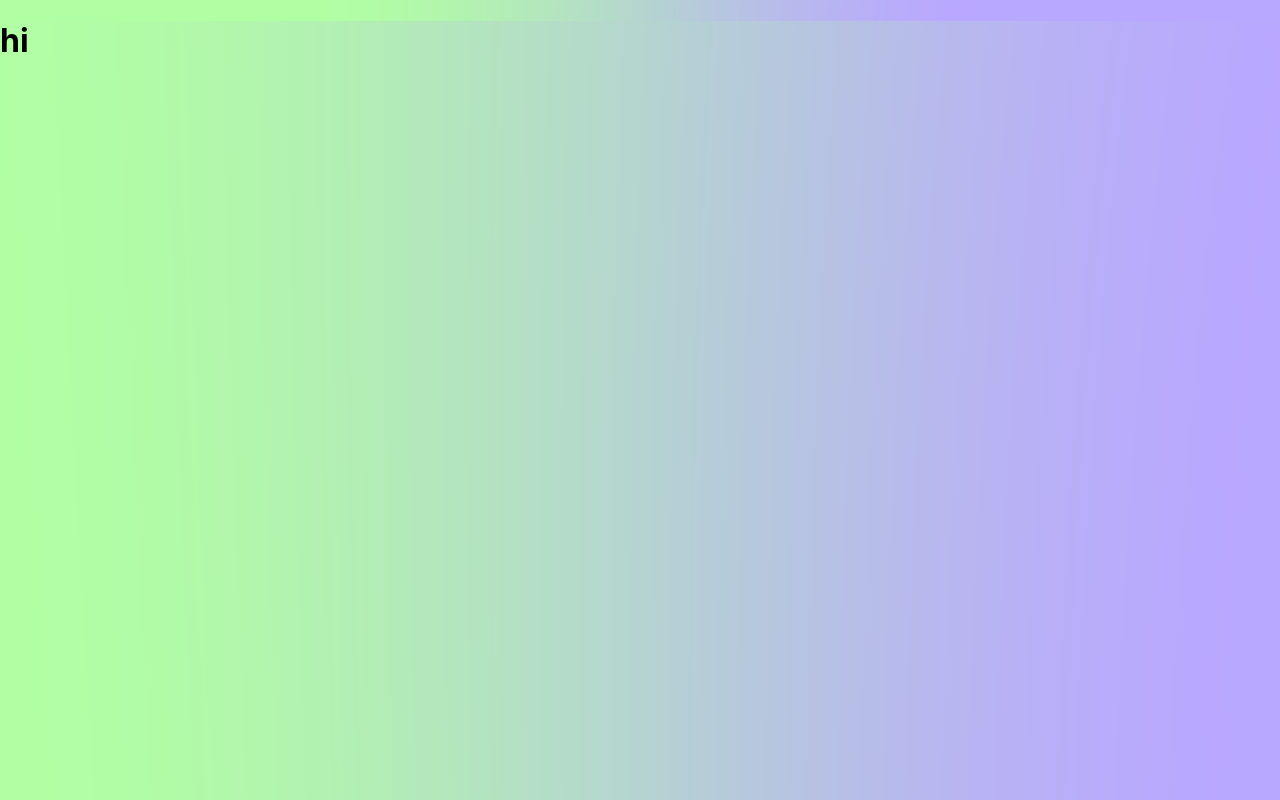
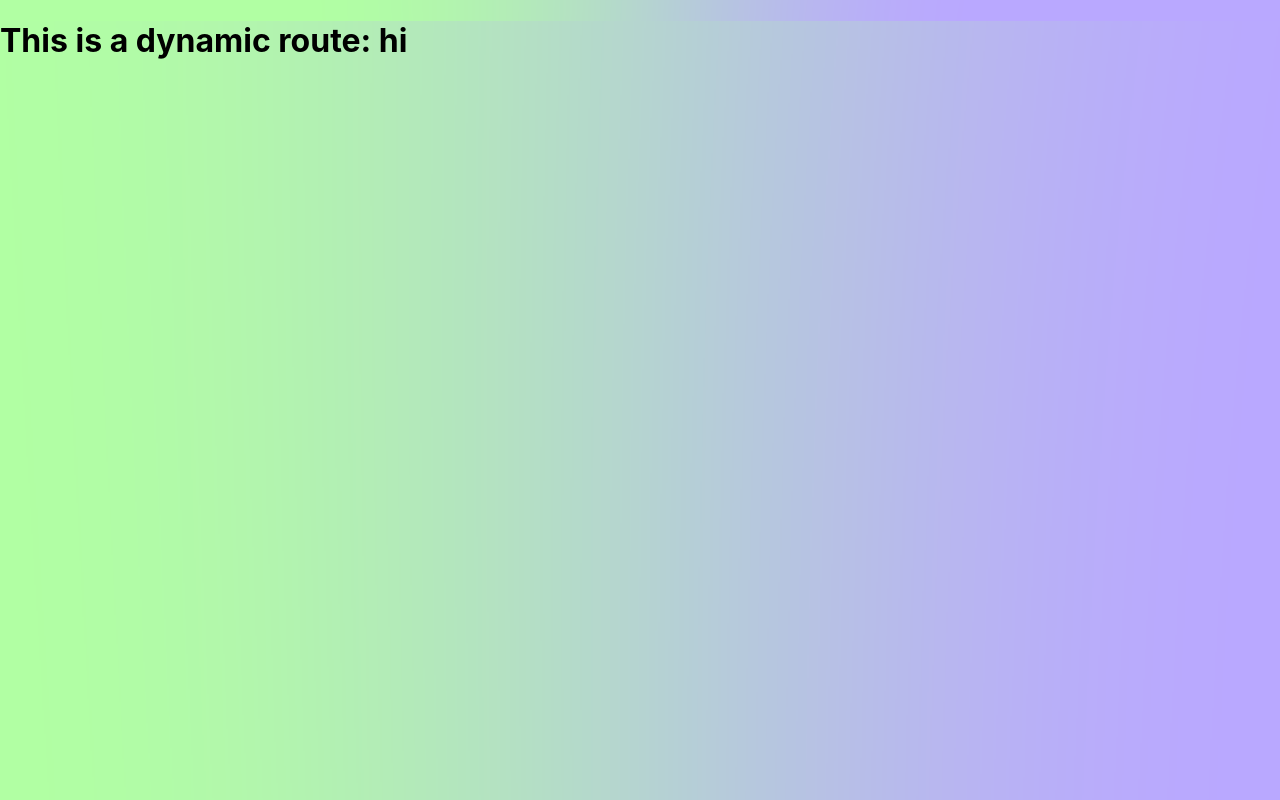
Before and after one commit to MeatyButter/discover-coffee-stores, a Next.js app: page /hi in a window 1280 px wide. Shown: the top 800 px of the page. Built offline with nearby package versions, Linux system fonts and the light colour scheme.

Commit message:
quiz: update for solution

```diff
--- a/pages/[id].js
+++ b/pages/[id].js
@@ -1,8 +1,17 @@
 import { useRouter } from "next/router";
+import Head from "next/head";
 
 const Dynamic = () => {
     const router = useRouter();
-    return <h1>{router.query.id}</h1>;
+    const query = router.query.id;
+    return (
+        <>
+            <Head>
+                <title>dynamic route: {query}</title>
+            </Head>
+            <h1>This is a dynamic route: {query}</h1>
+        </>
+    );
 }
 
 export default Dynamic;
```
